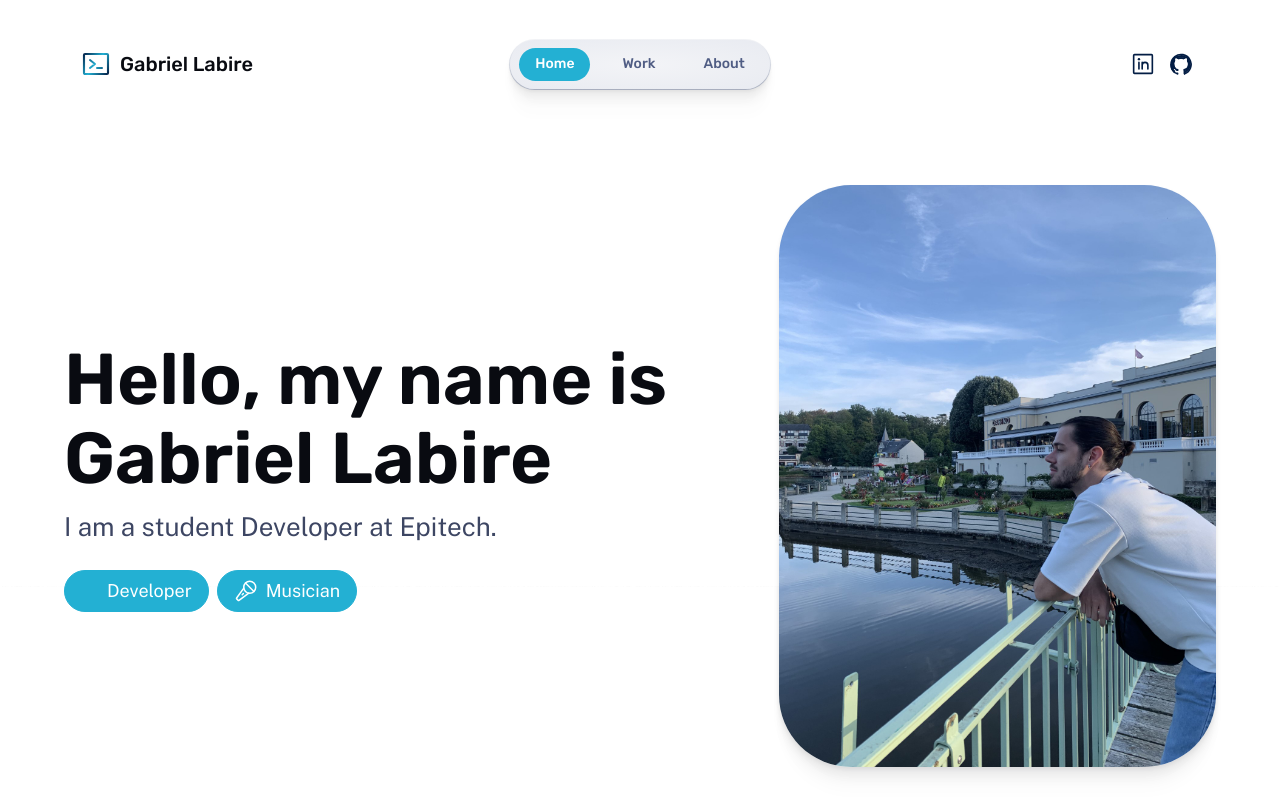
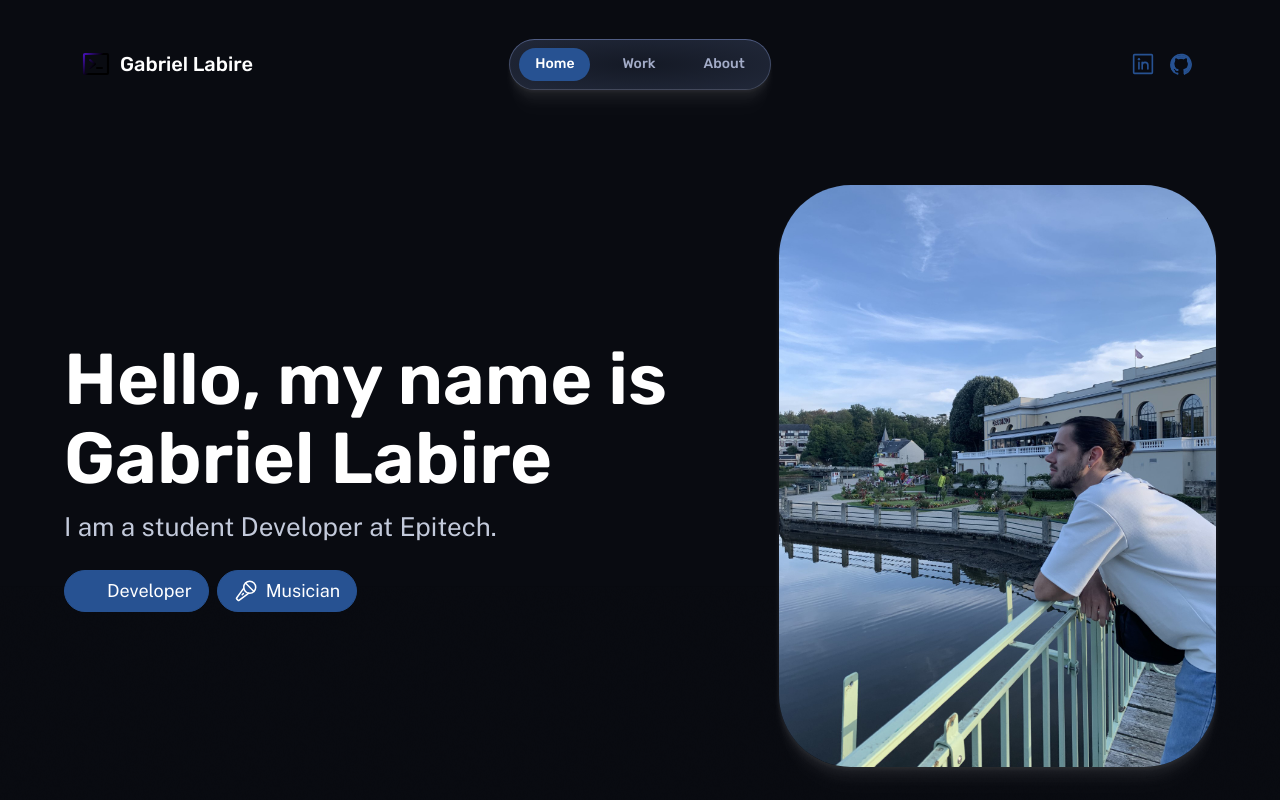
Before and after one commit to gabriellbbrr/gabriellbbrr.github.io, an Astro site: page / in a window 1280 px wide. Built offline with nearby package versions, Linux system fonts and the light colour scheme; Astro itself is replaced by a stand-in of ours; some icons are missing.

Commit message:
Change root color in global.css

```diff
--- a/src/styles/global.css
+++ b/src/styles/global.css
@@ -1,56 +1,44 @@
 /* Global variables */
 :root {
-	/* Colors */
-	--gray-0: #090b11;
-	--gray-50: #141925;
-	--gray-100: #283044;
-	--gray-200: #3d4663;
-	--gray-300: #505d84;
-	--gray-400: #6474a2;
-	--gray-500: #8490b5;
-	--gray-600: #a3acc8;
-	--gray-700: #c3cadb;
-	--gray-800: #e3e6ee;
-	--gray-900: #f3f4f7;
-	--gray-999-basis: 0, 0%, 100%;
-	--gray-999_40: hsla(var(--gray-999-basis), 0.4);
-	--gray-999: #ffffff;
+	--gray-0: #ffffff;
+	--gray-50: #f3f4f7;
+	--gray-100: #e3e6ee;
+	--gray-200: #c3cadb;
+	--gray-300: #a3acc8;
+	--gray-400: #8490b5;
+	--gray-500: #6474a2;
+	--gray-600: #505d84;
+	--gray-700: #3d4663;
+	--gray-800: #283044;
+	--gray-900: #141925;
+	--gray-999-basis: 225, 31%, 5%;
+	--gray-999: #090b11;
 
 	--accent-light: #031D44;
-	--accent-regular: #23b0d3;
-	--accent-dark: #031D44;
-	--accent-overlay: #23b0d3;
-	--accent-subtle-overlay: var(--accent-overlay);
-	--accent-text-over: var(--gray-999);
+	--accent-regular: #275292;
+	--accent-dark: #275292;
+	--accent-overlay: #031D44(280, 89%, 67%, 0.33);
+	--accent-subtle-overlay: #031D44(281, 81%, 36%, 0.33);
+	--accent-text-over: var(--gray-0);
 
-	--link-color: var(--accent-regular);
+	--link-color: var(--accent-dark);
 
-	/* Gradients */
-	--gradient-stop-1: var(--accent-light);
-	--gradient-stop-2: var(--accent-regular);
-	--gradient-stop-3: var(--accent-dark);
-	--gradient-subtle: linear-gradient(150deg, var(--gray-900) 19%, var(--gray-999) 150%);
-	--gradient-accent: linear-gradient(
-		150deg,
-		var(--gradient-stop-1),
-		var(--gradient-stop-2),
-		var(--gradient-stop-3)
-	);
+	--gradient-stop-1: #4c11c6;
+	--gradient-subtle: linear-gradient(150deg, var(--gray-900) 19%, var(--gray-999) 81%);
 	--gradient-accent-orange: linear-gradient(
 		150deg,
 		#ca7879,
 		var(--accent-regular),
-		var(--accent-dark)
+		var(--accent-light)
 	);
-	--gradient-stroke: linear-gradient(180deg, var(--gray-900), var(--gray-700));
+	--gradient-stroke: linear-gradient(180deg, var(--gray-600), var(--gray-800));
 
-	/* Shadows */
-	--shadow-sm: 0px 6px 3px rgba(9, 11, 17, 0.01), 0px 4px 2px rgba(9, 11, 17, 0.01),
-		0px 2px 2px rgba(9, 11, 17, 0.02), 0px 0px 1px rgba(9, 11, 17, 0.03);
-	--shadow-md: 0px 28px 11px rgba(9, 11, 17, 0.01), 0px 16px 10px rgba(9, 11, 17, 0.03),
-		0px 7px 7px rgba(9, 11, 17, 0.05), 0px 2px 4px rgba(9, 11, 17, 0.06);
-	--shadow-lg: 0px 62px 25px rgba(9, 11, 17, 0.01), 0px 35px 21px rgba(9, 11, 17, 0.05),
-		0px 16px 16px rgba(9, 11, 17, 0.1), 0px 4px 9px rgba(9, 11, 17, 0.12);
+	--shadow-sm: 0px 6px 3px rgba(255, 255, 255, 0.01), 0px 4px 2px rgba(255, 255, 255, 0.01),
+		0px 2px 2px rgba(255, 255, 255, 0.02), 0px 0px 1px rgba(255, 255, 255, 0.03);
+	--shadow-md: 0px 28px 11px rgba(255, 255, 255, 0.01), 0px 16px 10px rgba(255, 255, 255, 0.03),
+		0px 7px 7px rgba(255, 255, 255, 0.05), 0px 2px 4px rgba(255, 255, 255, 0.06);
+	--shadow-lg: 0px 62px 25px rgba(255, 255, 255, 0.01), 0px 35px 21px rgba(255, 255, 255, 0.05),
+		0px 16px 16px rgba(255, 255, 255, 0.1), 0px 4px 9px rgba(255, 255, 255, 0.12);
 
 	/* Text Sizes */
 	--text-sm: 0.875rem;
```
